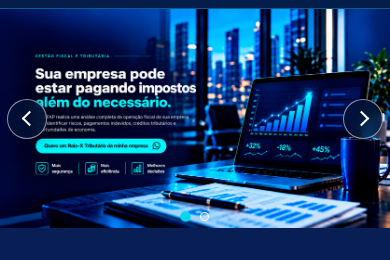
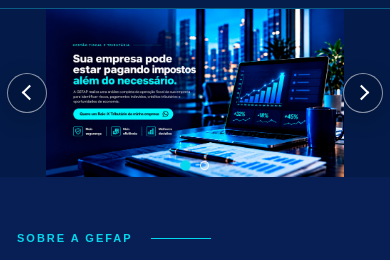
Before and after one commit to zimbadesign/gefap.contabilidade-2, a plain HTML site: page index.html in a window 390 px wide. Shown: the part 63-323 px from the top of the page. Drawn offline with Linux system fonts and the light colour scheme.

Commit message:
Ajust Banners

```diff
--- a/styles.css
+++ b/styles.css
@@ -90,7 +90,7 @@ h1,h2,h3,p{margin-top:0}.hero h1,.bg-section h2{font-weight:800;letter-spacing:-
 .hero-slider{position:relative;background:#041b49;overflow:hidden}
 .slider{position:relative;width:100%;overflow:hidden;background:#041b49}
 .slider-radio{position:absolute;opacity:0;pointer-events:none;width:1px;height:1px}
-.slides{position:relative;width:100%;aspect-ratio:1672/941}
+.slides{position:relative;width:100%;aspect-ratio:1672/720}
 .slide{position:absolute;inset:0;display:block;opacity:0;visibility:hidden;pointer-events:none}
 .slide img{display:block;width:100%;height:100%;object-fit:cover;object-position:center}
 
@@ -160,7 +160,7 @@ h1,h2,h3,p{margin-top:0}.hero h1,.bg-section h2{font-weight:800;letter-spacing:-
 
 @media (max-width:900px){
   .hero-slider{margin-top:0}
-  .slides{aspect-ratio:1672/941}
+  .slides{aspect-ratio:1672/720}
   .slide img{object-fit:contain;background:#041b49}
   .slider-arrow{width:46px;height:46px}
   .slider-arrow::before{width:12px;height:12px;border-width:3px}
```
